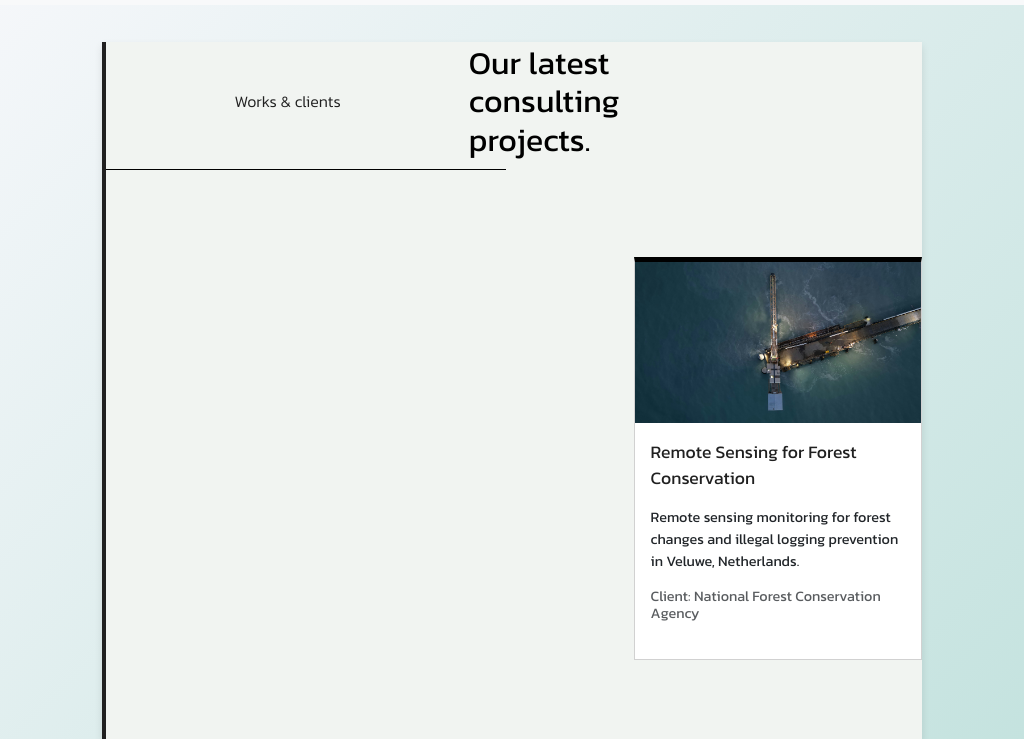
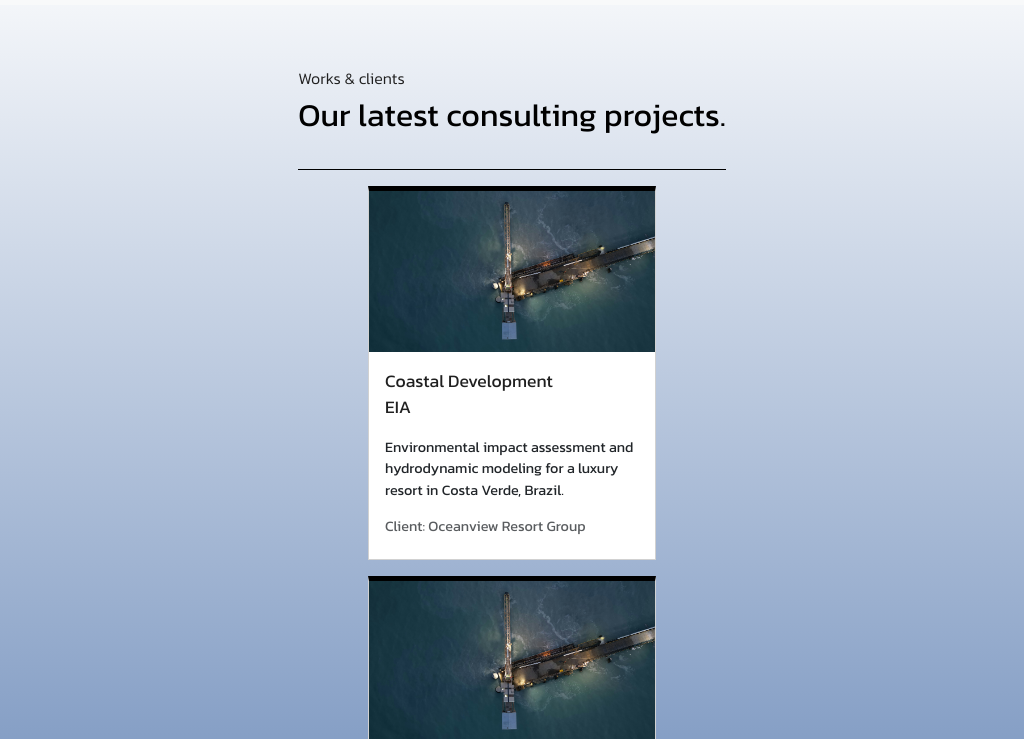
Before and after one commit to fperdomoconte/pre-3-webdev, a website: page pages/work.html in a window 1024 px wide. Shown: the part 57-796 px from the top of the page. Drawn offline with nearby package versions, Linux system fonts and the light colour scheme.

Commit message:
ajustes tablet /works

```diff
--- a/sass/page/_main-works.scss
+++ b/sass/page/_main-works.scss
@@ -2,11 +2,10 @@
 .main__works {
     display: flex;
     justify-content: center;
+    flex-wrap: wrap;
     width: 100%;
     height: 50rem;
     background-image: linear-gradient(135deg, $color-gd-grey 0%, $color-gd-green 100%);
-
-}
 
     .grid__container-works {
         display: grid;
@@ -22,6 +21,25 @@
 
         width: 80%;
         margin: 5% 10%;
+
+        .title--works {
+            grid-area: title--works;
+            height: 8rem;
+
+            display: flex;
+            flex-wrap: wrap;
+            flex-direction: column;
+            justify-content: center;
+            border-bottom: 1px solid black;
+
+            h4 {
+                padding-left: 8rem;
+            }
+
+            h3 {
+                padding-left: 8rem;
+            }
+        }
 
         .card {
             margin: 3rem 0 5rem 8rem;
@@ -54,39 +72,20 @@
                 border-radius: 0;
                 object-fit: cover;
             }
+
+            &.works-card1 {
+                grid-area: works-card1;
             }
 
+            &.works-card2 {
+                grid-area: works-card2;
             }
 
-.title--works {
-    grid-area: title--works;
-    height: 8rem;
-
-    display: flex;
-    flex-wrap: wrap;
-    flex-direction: column;
-    justify-content: center;
-    border-bottom: 1px solid black;
-
-    h4 {
-        padding-left: 8rem;
+            &.works-card3 {
+                grid-area: works-card3;
             }
-
-    h3 {
-        padding-left: 8rem;
+        }
     }
 }
 
-.works-card1 {
-    grid-area: works-card1;
-}
-
-.works-card2 {
-    grid-area: works-card2;
-}
-
-.works-card3 {
-    grid-area: works-card3;
-}
-
 /*End - Work - Grid*/
--- a/sass/utilities/_media-queries.scss
+++ b/sass/utilities/_media-queries.scss
@@ -10,33 +10,47 @@
 
 /* Tablet */
 @media screen and (min-width:769px) and (max-width:1024px) {
-    .grid--mobile {
+
+    //Services
+    .grid__container-services.grid--mobile {
         display: none;
     }
 
-    .grid__container-works {
-        grid-template-columns: 1fr 1fr;
-        grid-template-rows: auto;
-        grid-template-areas:
-            "title--works title--works"
-            "works-1 works-2"
-            "works-3 works-4"
-            "works-5 works-6";
-        width: 95vw;
-        /*    border: 0px solid black; */
-        row-gap: 0;
-        column-gap: 0;
-        padding: 0;
-    }
+    //Works
+    .main__works {
+        height: auto;
+        background-image: linear-gradient(180deg, $color-gd-grey 0%, $color-gd-blue 100%);
+        position: relative;
+        z-index: -5;
 
-    .main__services {
-        height: auto;
-    }
+        .grid__container-works {
+            grid-template-columns: 1fr;
+            grid-template-rows: auto;
+            grid-template-areas:
+                "title--works"
+                "works-card1"
+                "works-card2"
+                "works-card3";
 
-    .grid__description {
-        p {
-            width: 90%;
-            padding-left: 3rem;
+            background-color: transparent;
+            border-left: 0;
+            box-shadow: 0 0 0 rgba(0, 0, 0, 0);
+
+            .title--works {
+                justify-self: center;
+                h4 {
+                    padding-left: 0;
+                }
+
+                h3 {
+                    padding-left: 0;
+                }
+            }
+
+            .card {
+                margin: 1rem 0 0 0;
+                justify-self: center;
+            }
         }
     }
 
```
Also changed, not shown: pages/work.html (+10 -6 lines), css/style.css, 1 other file. Lines whose indentation alone changed are shown as unchanged.
